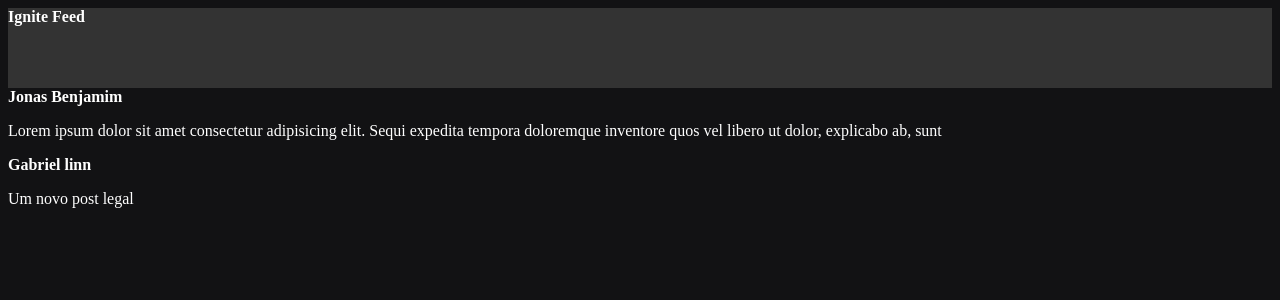
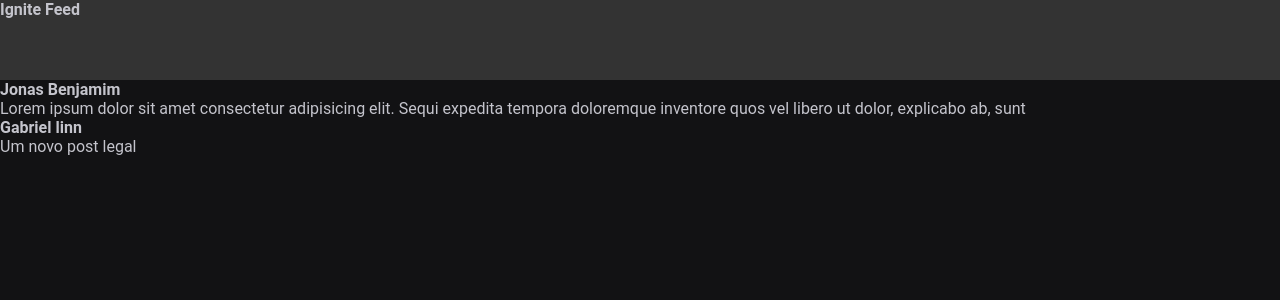
Before and after one commit to JPBenjamim/react-feed, a React (Vite) app: page / in a window 1280 px wide. Shown: the top 300 px of the page. Built offline with nearby package versions, Linux system fonts and the light colour scheme.

Commit message:
feat(header):creating global styles

```diff
--- a/src/App.jsx
+++ b/src/App.jsx
@@ -1,7 +1,7 @@
 import { Header } from './components/Header'
 import { Post } from './Post'
 
-import './styles.css'
+import './global.css'
 
 export function App() {
   return (
--- /dev/null
+++ b/src/global.css
@@ -0,0 +1,31 @@
+:root {
+  --white: #ffffff;
+  --gray-100: #e1e1e6;
+  --gray-300: #c4c4cc;
+  --gray-400: #8d8d99;
+  --gray-600: #323238;
+  --gray-700: #29292e;
+  --gray-800: #282824;
+  --gray-900: #121214;
+
+  --green-500: #00875f;
+
+}
+
+* {
+  margin: 0;
+  padding: 0;
+  box-sizing: border-box;
+}
+
+body {
+  background: var(--gray-900);
+  color: var(--gray-300);
+  -webkit-font-smoothing: antialiased;
+}
+
+body, input, textarea, button {
+  font-family: 'Roboto', sans-serif;
+  font-weight: 400;
+  font-size: 1rem;
+}
--- a/src/styles.css
+++ /dev/null
@@ -1,4 +0,0 @@
-body {
-  background: #121214;
-  color: #fff;
-}
```
